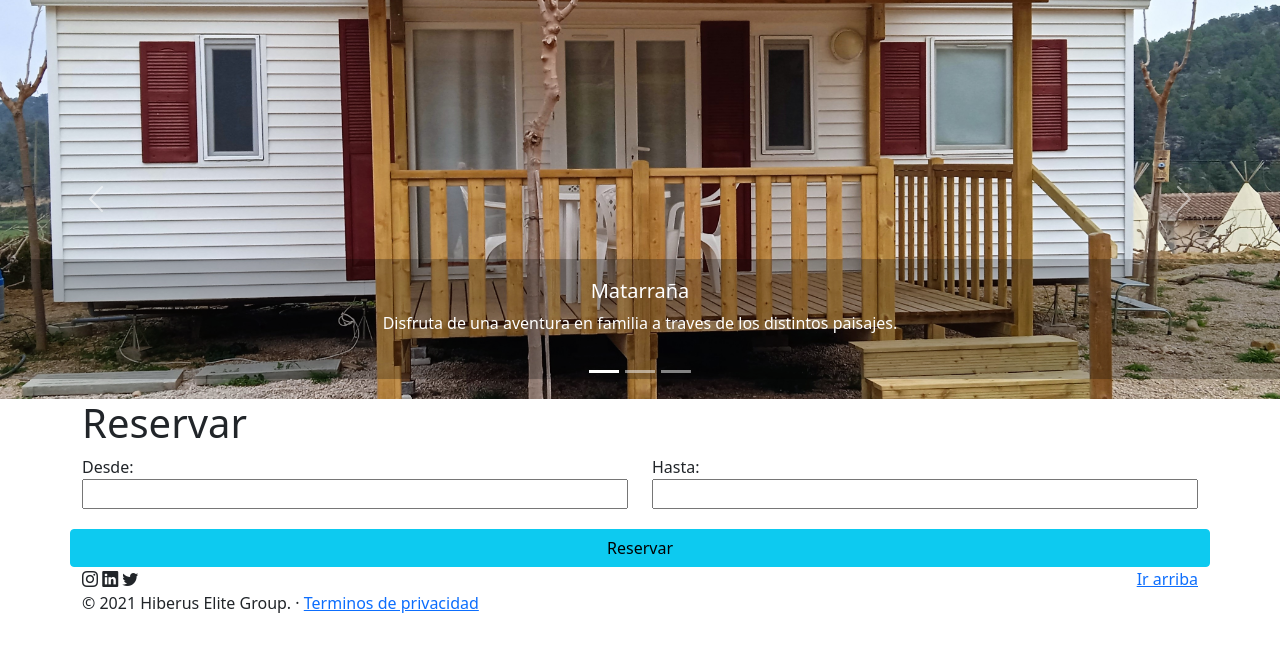
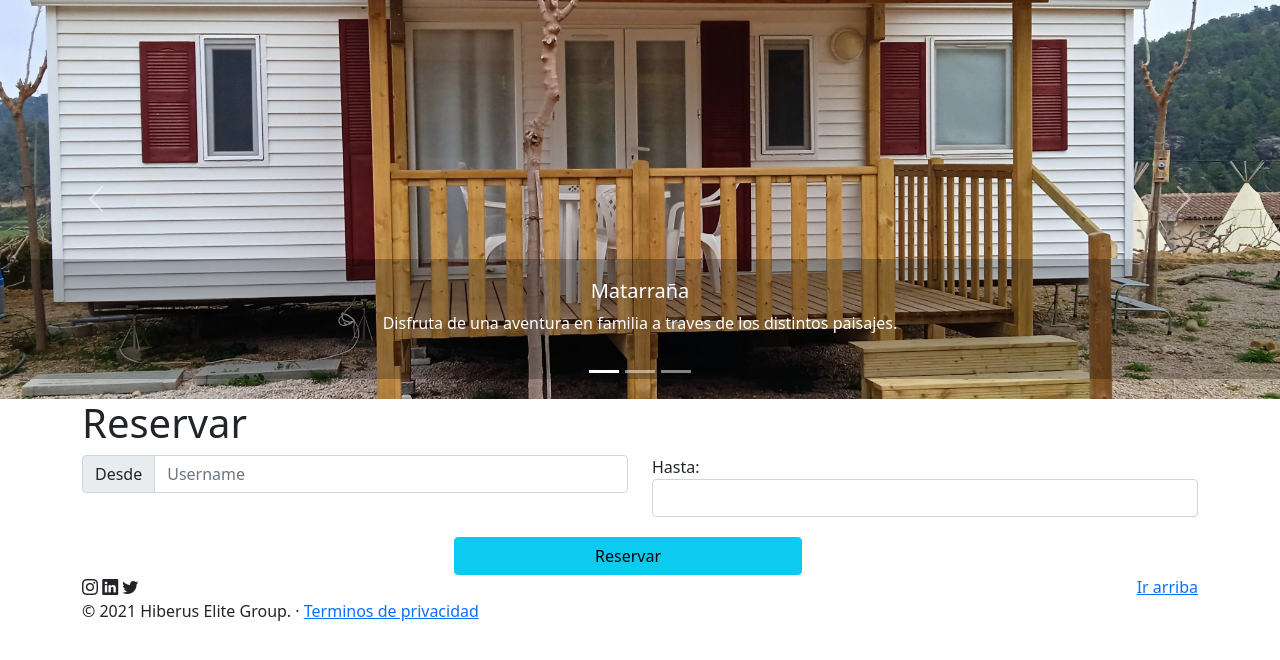
Before and after one commit to rubenbitrian/reservas, a Symfony app: template templates/reservar/reservar.html.twig in a window 1280 px wide. Shown: the part 58-718 px from the top of the page. Run offline with Twig, Linux system fonts and the light colour scheme; the template is opened without the code that fills it, so the values that code supplies are empty; some libraries are stand-ins or nearby versions.

Commit message:
Edicion de laout reservar y BBDD

```diff
--- a/src/Entity/User.php
+++ b/src/Entity/User.php
@@ -31,12 +31,12 @@ class User implements UserInterface, PasswordAuthenticatedUserInterface
     /**
      * @ORM\Column(type="string", length=180)
      */
-    private $nombre;
+    private $name;
 
     /**
      * @ORM\Column(type="string", length=200)
      */
-    private $apellidos;
+    private $surnames;
 
     /**
      * @ORM\Column(type="json")
--- a/templates/reservar/reservar.html.twig
+++ b/templates/reservar/reservar.html.twig
@@ -8,14 +8,26 @@
         <h1>Reservar </h1>
         <div class="row">
             <div class="col-md-6">
-                <label for="startButton">Desde:</label><br>
-                <input type="text" id="startButton" class=".startDatePicker col-md-12"/>
+                {# <span class="input-group-text" id="basic-addon1">Desde</span>
+                <input type="text" id="startButton" class=".startDatePicker col-md-12 form-control"/> #}
+                <div class="input-group mb-3">
+                    <span class="input-group-text" id="basic-addon1">Desde</span>
+                    <input type="text" class="form-control" placeholder="Username" aria-label="Username" aria-describedby="basic-addon1">
+                 </div>
             </div>
+
             <div class="col-md-6">
                 <label for="endButton">Hasta:</label><br>
-                <input type="text" id="endButton" class=".endDatePicker col-md-12"/>
+                <input type="text" id="endButton" class=".endDatePicker col-md-12 form-control"/>
             </div>
-            <input type="submit" value="Reservar" id="resButton" class="btn btn-info col-md-12">
+            <div class="row">
+            <div class="col-md-4"></div>
+            <div class="col-md-4">
+                <input type="submit" value="Reservar" id="resButton" class="btn btn-info col-md-12">
+            </div>
+            <div class="col-md-4"></div>
+
+            </div>
         </div>
     </form>
 </div>
```
Also changed, not shown: migrations/Version20210920065922.php (added, +31 -0 lines), migrations/Version20210920070236.php (added, +31 -0 lines), 1 other file.
